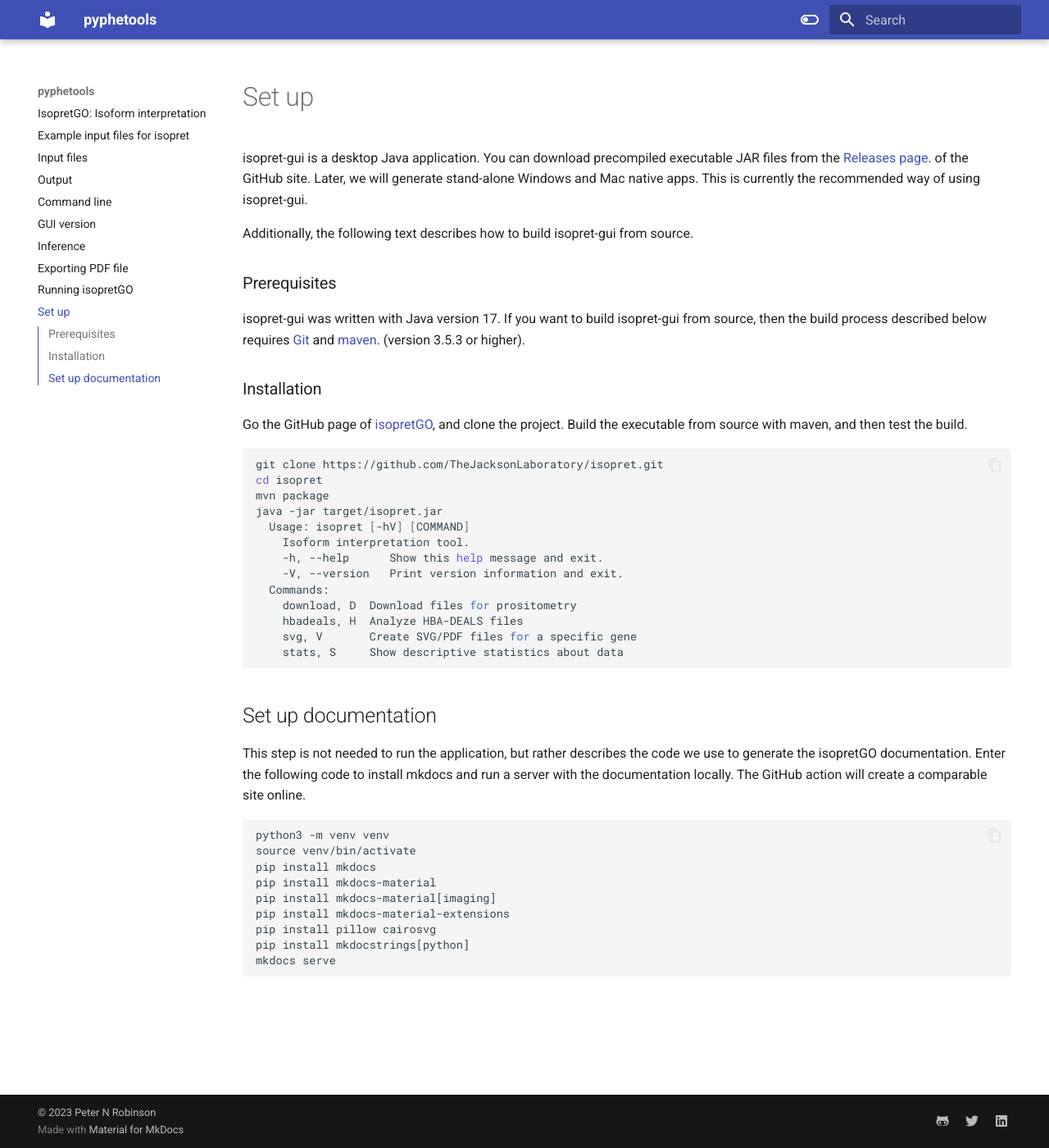
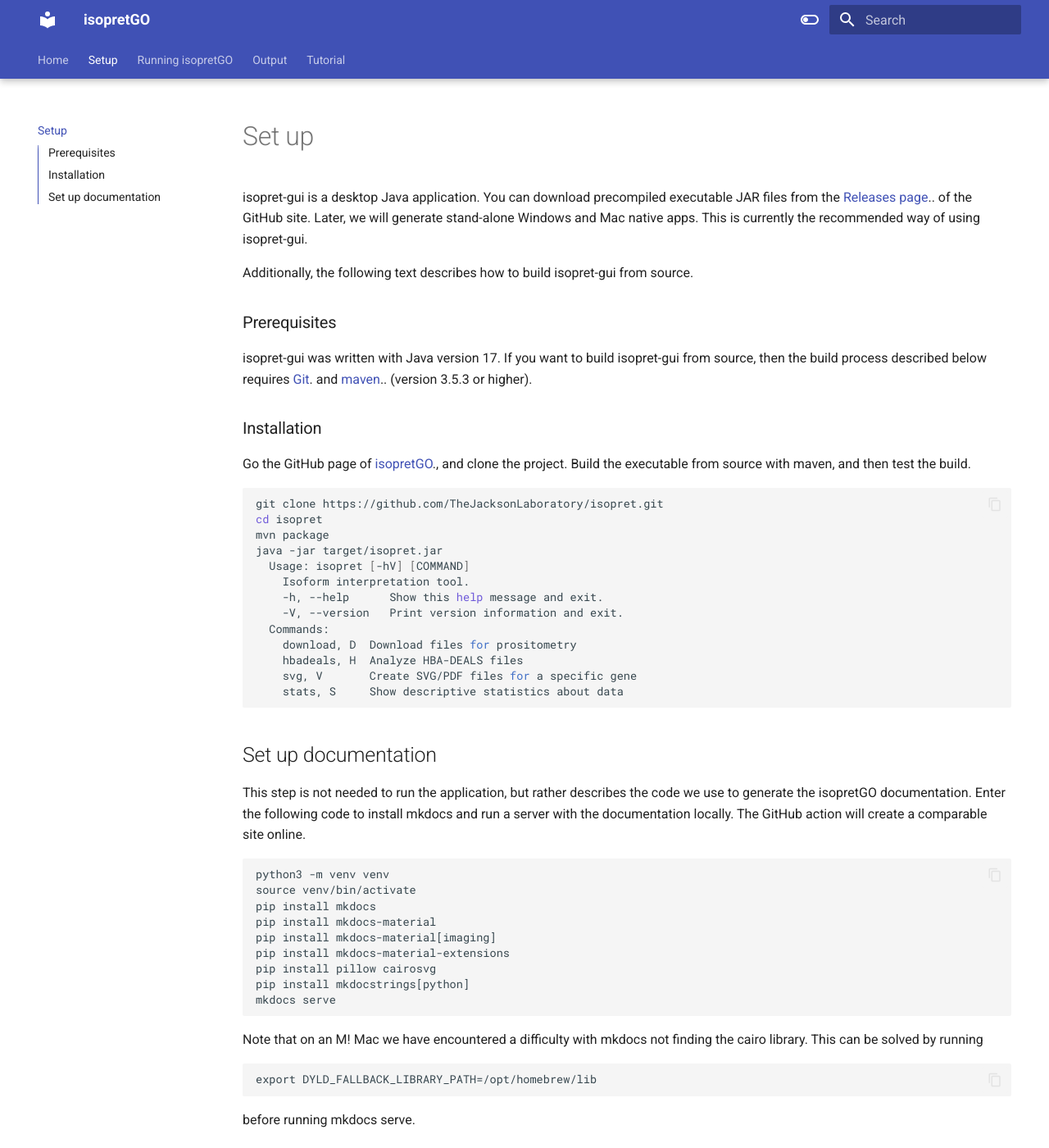
Before and after one commit to TheJacksonLaboratory/isopretGO, an MkDocs documentation site: the page built from docs/setup.md, in a window 1280 px wide and 1400 px high. Shown: the whole window at 82% size. Built offline with MkDocs 1.6.1 and Material for MkDocs 9.7.7, drawn with Linux system fonts in a browser that asks for light colours.

````diff
--- a/docs/setup.md
+++ b/docs/setup.md
@@ -2,7 +2,7 @@
 
 
 isopret-gui is a desktop Java application. You can download precompiled executable
-JAR files from the [Releases page](https://github.com/TheJacksonLaboratory/isopret/releases).
+JAR files from the [Releases page](https://github.com/TheJacksonLaboratory/isopret/releases){:target="\_blank"}..
 of the GitHub site. Later, we will generate stand-alone Windows and Mac native apps.
 This is currently the recommended way of using isopret-gui.
 
@@ -15,13 +15,13 @@
 
 isopret-gui was written with Java version 17. If you want to
 build isopret-gui from source, then the build process described below requires
-[Git](https://git-scm.com/book/en/v2) and [maven](https://maven.apache.org/install.html). (version 3.5.3 or higher).
+[Git](https://git-scm.com/book/en/v2){:target="\_blank"}. and [maven](https://maven.apache.org/install.html){:target="\_blank"}.. (version 3.5.3 or higher).
 
 
 ### Installation
 
 
-Go the GitHub page of [isopretGO](https://github.com/TheJacksonLaboratory/isopretGO), and clone the project.
+Go the GitHub page of [isopretGO](https://github.com/TheJacksonLaboratory/isopretGO){:target="\_blank"}., and clone the project.
 Build the executable from source with maven, and then test the build.
 
 ```bash
@@ -62,3 +62,11 @@
 pip install mkdocstrings[python]
 mkdocs serve
 ```
+
+Note that on an M! Mac we have encountered a difficulty with mkdocs not finding the cairo library. This can be solved
+by running
+
+```
+export DYLD_FALLBACK_LIBRARY_PATH=/opt/homebrew/lib
+```
+before running mkdocs serve.
--- a/mkdocs.yml
+++ b/mkdocs.yml
@@ -1,9 +1,11 @@
-site_name: pyphetools
+site_name: isopretGO
 
 theme:
   name: "material"
   features:
-    #- navigation.tabs
+    - navigation.tabs
+    - navigation.tabs.sticky
+    - navigation.path
     - navigation.sections
     - toc.integrate
     - navigation.top
@@ -29,8 +31,16 @@
       accent: lime
 
 
-#nav:
-#  - Home: 'index.md'
+nav:
+  - Home: 'index.md'
+  - Setup: 'setup.md'
+  - Running isopretGO:
+    - Overview: 'running.md'
+    - GUI: 'running-gui.md'
+    - CLI: 'running-cmd.md'
+    - PDF output: 'running-pdf.md'
+  - Output: 'output.md'
+  - Tutorial: 'tutorial.md'
 
 
 plugins:
@@ -47,8 +57,6 @@
   social:
     - icon: fontawesome/brands/github-alt
       link: https://github.com/pnrobinson
-    - icon: fontawesome/brands/twitter
-      link: https://twitter.com/pnrobins
     - icon: fontawesome/brands/linkedin
       link: https://www.linkedin.com/in/peter-n-robinson-b7833811/
 
@@ -69,8 +77,8 @@
   - md_in_html
   - tables
   - pymdownx.emoji:
-      emoji_index: !!python/name:materialx.emoji.twemoji
-      emoji_generator: !!python/name:materialx.emoji.to_svg
+      emoji_index: !!python/name:material.extensions.emoji.twemoji
+      emoji_generator: !!python/name:material.extensions.emoji.to_svg
 
 copyright: |
   &copy; 2023 <a href="https://github.com/pnrobinson"  target="_blank" rel="noopener">Peter N Robinson</a>
````
Also changed, not shown: docs/index.md (+2 -3 lines), 2 other files.
